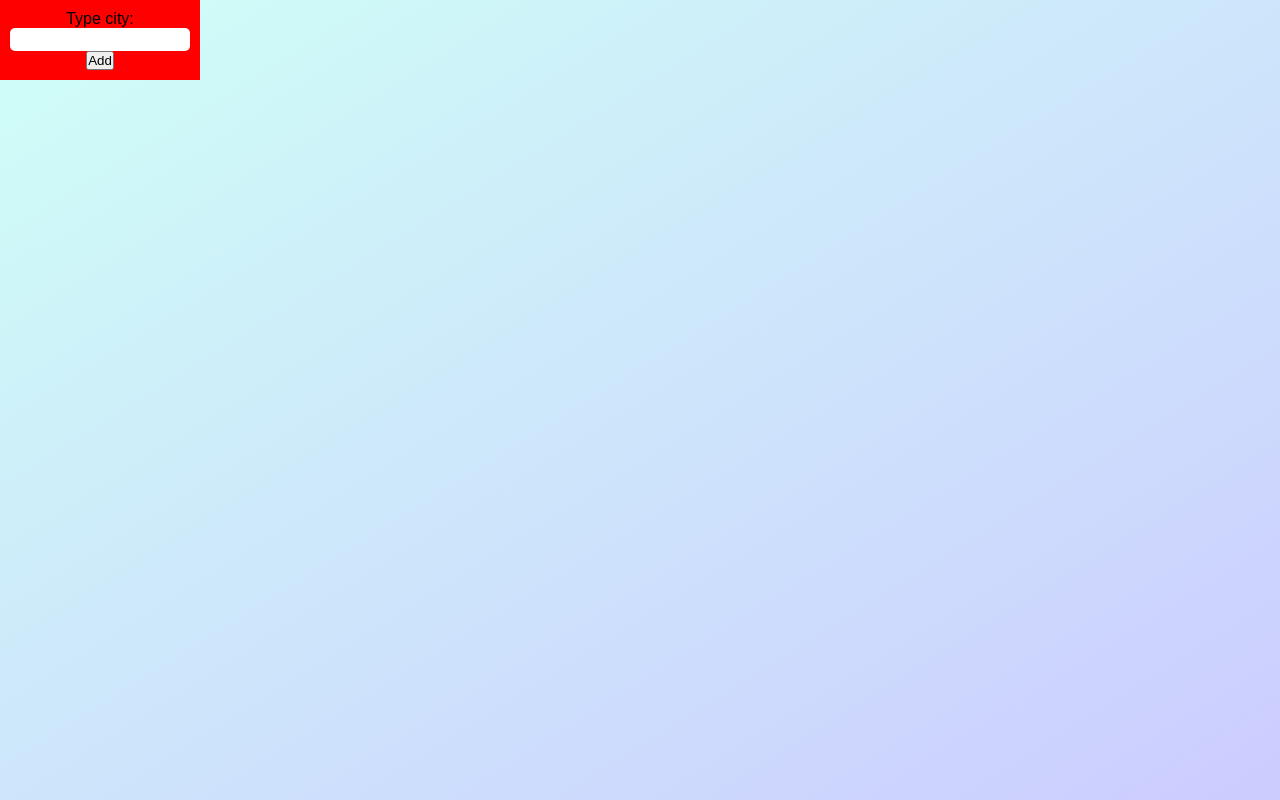
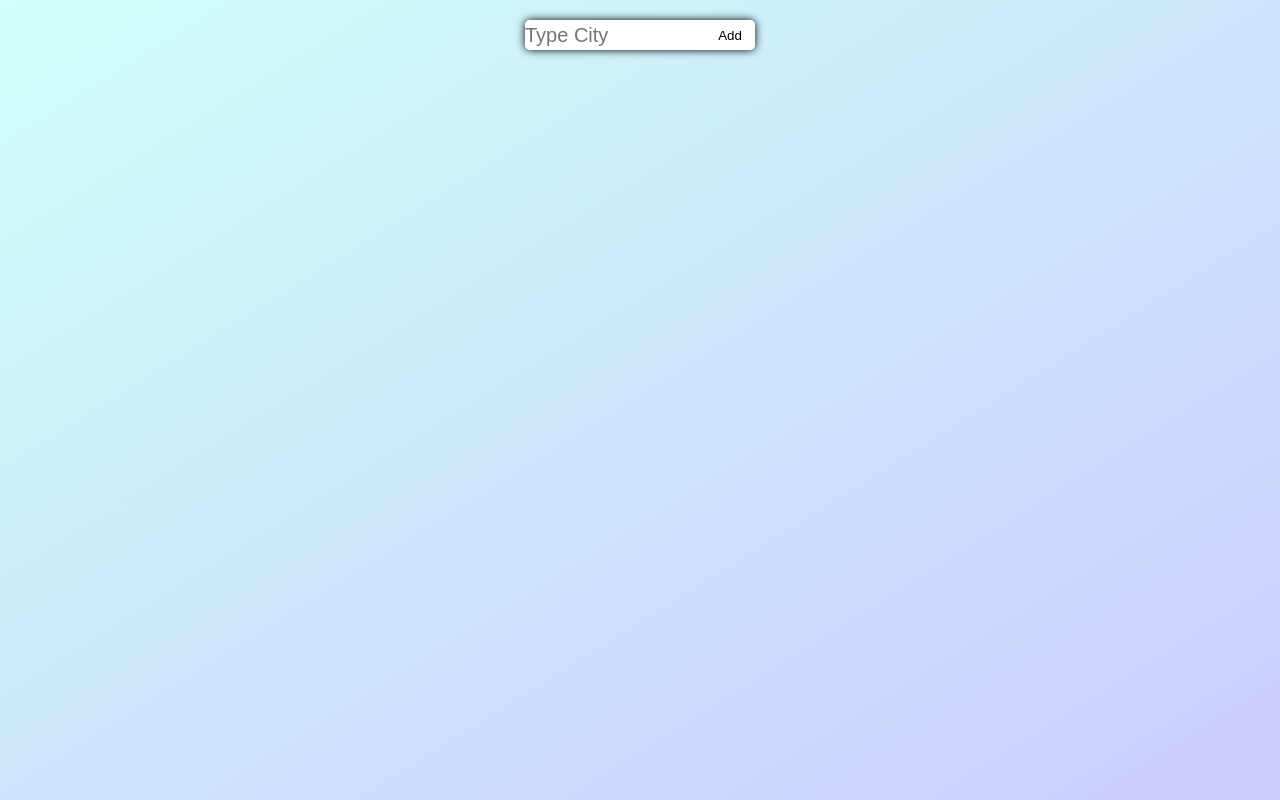
Before and after one commit to BerryJohn/ProgramowanieWJS, a plain HTML site: page cw6-weather/index.html in a window 1280 px wide. Drawn offline with Linux system fonts and the light colour scheme.

Commit message:
stage 1 ready

```diff
--- a/cw6-weather/htmlCreator.js
+++ b/cw6-weather/htmlCreator.js
@@ -34,7 +34,7 @@ class weatherHTML {
     const dateNow = new Date();
     const timeStampUTC = dateNow.getTime() + dateNow.getTimezoneOffset() * 60 * 1000 + cityHour * 1000; // *1000 60 and cityHour because getTime() has miliseconds
     const dateUTC = new Date(timeStampUTC);
-    return `${dateUTC.getHours()}:${dateUTC.getMinutes()}`;
+    return `${dateUTC.getHours()}`.padStart(2, '0') + `:${dateUTC.getMinutes()}`.padStart(2, '0'); // padStart - leading zero
   }
   createPin(cityName, cityHour, cityTemp, cityWind, cityHum, cityPress, cityWeatherDesc, icon) {
     const weatherPin = document.createElement('div');
--- a/cw6-weather/index.html
+++ b/cw6-weather/index.html
@@ -8,8 +8,7 @@
   </head>
   <body>
     <div id="searchCity">
-      Type city:
-      <input type="text" id="cityName" />
+      <input type="text" id="cityName" placeholder="Type City" />
       <button id="citySubmit">Add</button>
     </div>
     <div class="allPins"></div>
--- a/cw6-weather/style.css
+++ b/cw6-weather/style.css
@@ -9,37 +9,56 @@ body {
   background: rgb(207, 255, 247);
   background: linear-gradient(148deg, rgba(207, 255, 247, 1) 0%, rgba(204, 204, 255, 1) 100%);
   min-height: 100vh;
+  display: flex;
+  flex-direction: column;
+  align-items: center;
 }
 
 #searchCity {
   display: flex;
-  flex-direction: column;
   justify-content: space-between;
   align-items: center;
-  background-color: red;
-  width: 200px;
-  height: 80px;
-  padding: 10px;
+  margin: 20px 0;
+  box-shadow: 0px 0px 8px black;
+  border-radius: 5px;
 }
 #cityName {
-  border-radius: 5px;
+  border-radius: 5px 0px 0px 5px;
   outline: none;
   border: none;
   width: 180px;
   height: 30px;
+  font-size: 20px;
+}
+#citySubmit {
+  width: 50px;
+  height: 30px;
+  background-color: white;
+  border: none;
+  outline: none;
+  border-radius: 0px 5px 5px 0px;
+  transition: 0.2s;
+  cursor: pointer;
+}
+
+#citySubmit:hover {
+  background-color: rgb(204, 204, 255, 1);
 }
 
 .allPins {
   display: flex;
+  flex-wrap: wrap;
+  padding: 0 40px;
+  justify-content: center;
 }
 
 .weatherPin {
   width: 300px;
   height: 300px;
   background-color: rgb(247, 254, 255);
-  border-radius: 10%;
+  border-radius: 40px;
   position: relative;
-  margin: 0 10px;
+  margin: 10px 10px;
   overflow: hidden;
   box-shadow: 0px 0px 10px black;
   transition: 0.2s;
@@ -122,6 +141,6 @@ body {
   transform: translatey(20px);
 }
 
-#pin2 {
-  order: 2;
+.cityName {
+  font-size: 20px;
 }
```
